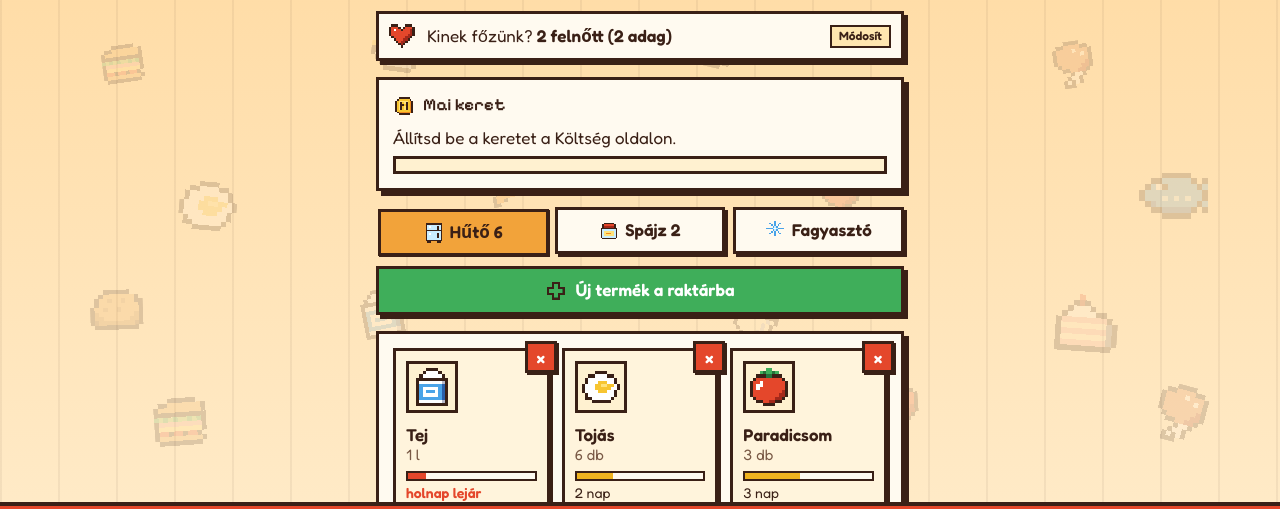
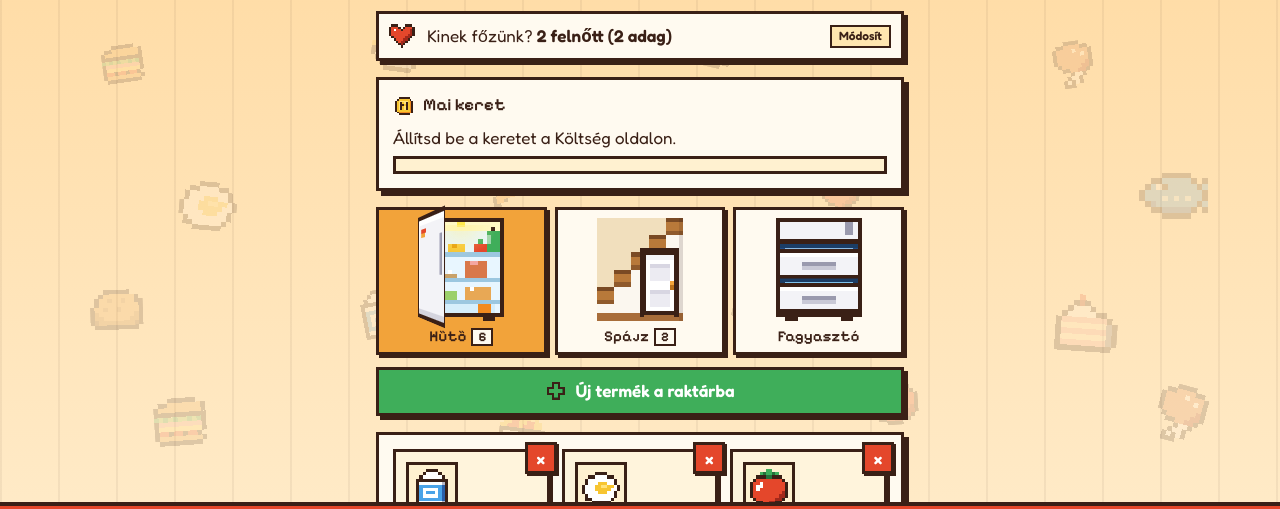
Before and after one commit to strattila90-hue/mi-legyen-a-kaja-, a plain HTML site: page index.html in a window 1280 px wide. Shown: the part 223-732 px from the top of the page. Drawn offline with Linux system fonts and the light colour scheme.

Commit message:
Animált pixel art helyszínek: nyíló hűtőajtó, lépcső alatti spájz, kihúzható fagyasztófiókok
Co-Authored-By: Claude Opus 5.5 <noreply@anthropic.com>
Claude-Session: https://claude.ai/code/session_01UjEV96kmmp1rxTGfvLT8zd

```diff
--- a/app.js
+++ b/app.js
@@ -1,4 +1,4 @@
-var VER="1.6";
+var VER="1.7";
 /* ---------- alapok ---------- */
 function $(i){return document.getElementById(i)}
 function esc(s){return String(s==null?"":s).replace(/[&<>"']/g,function(c){return{"&":"&amp;","<":"&lt;",">":"&gt;",'"':"&quot;","'":"&#39;"}[c]})}
@@ -139,7 +139,7 @@ function ac(inp,box,onPick){var sel=-1,list=[];
   $("lg1").innerHTML=ic("pot");$("lg2").innerHTML=ic("egg");$("pot").innerHTML=ic("pot");$("hhi").innerHTML=ic("heart");
   [["i-coin","coin"],["i-coin2","coin"],["i-plus","plus"],["i-book","book"],["i-pen","pen"],["i-cart","cart"],["i-cart2","cart"],["i-chart","chart"],["i-heart","heart"],["i-gear","gear"]].forEach(function(a){$(a[0]).innerHTML=ic(a[1])});
   document.querySelectorAll("[data-i]").forEach(function(e){e.innerHTML=ic(e.dataset.i)});
-  document.querySelectorAll(".tabs button").forEach(function(b){b.insertAdjacentHTML("afterbegin",'<span class="ic">'+ic({fridge:"fridge",pantry:"jar",freezer:"ice"}[b.dataset.t])+"</span>")})})();
+  if(window.buildLocs)buildLocs()})();
 document.querySelectorAll("dialog [data-close]").forEach(function(b){b.onclick=function(){b.closest("dialog").close()}});
 document.querySelectorAll("dialog").forEach(function(d){d.addEventListener("click",function(e){if(e.target===d)d.close()})});
 
@@ -152,7 +152,7 @@ function drawStock(){var a=items.filter(function(i){return i.loc===tab}).sort(fu
     return '<div class="slot '+cls(d)+'" data-id="'+i.id+'" tabindex="0" role="button" aria-label="'+esc(i.n)+' szerkesztése"><button type="button" class="x" data-x="'+i.id+'" aria-label="'+esc(i.n)+' törlése">×</button><div class="tile">'+ic(ico(i.n))+'</div><div class="n">'+esc(i.n)+'</div><div class="q">'+nf(i.q)+" "+i.u+'</div><div class="hp"><b style="width:'+p+'%"></b></div><div class="d">'+dtxt(d)+"</div></div>"}).join("")
     :'<div class="q">Itt még nincs semmi. Koppints az Új termék gombra.</div>';
   var cnt={};items.forEach(function(i){cnt[i.loc]=(cnt[i.loc]||0)+1});
-  document.querySelectorAll(".tabs button").forEach(function(b){b.setAttribute("aria-selected",b.dataset.t===tab);var t=LOCN[b.dataset.t]+(cnt[b.dataset.t]?" "+cnt[b.dataset.t]:"");b.lastChild.textContent=t});
+  document.querySelectorAll(".tabs button").forEach(function(b){b.setAttribute("aria-selected",b.dataset.t===tab);var c=b.querySelector(".cnt");if(c)c.textContent=cnt[b.dataset.t]||"";b.setAttribute("aria-label",LOCN[b.dataset.t]+", "+(cnt[b.dataset.t]||0)+" tétel")});
   drawDishes()}
 document.querySelectorAll(".tabs button").forEach(function(b){b.onclick=function(){tab=b.dataset.t;drawStock()}});
 $("grid").onclick=function(e){var x=e.target.closest("[data-x]");if(x){e.stopPropagation();delItem(x.dataset.x);return}var s=e.target.closest(".slot");if(s)openItem(s.dataset.id)};
--- /dev/null
+++ b/scenes.js
@@ -0,0 +1,63 @@
+/* Animált pixel art helyszínek a Raktár fülekhez: hűtő nyíló ajtóval, lépcső alatti spájz, fagyasztó kihúzható fiókokkal.
+   Minden jelenet 20x24-es pixelrács; az ajtók/fiókok külön rétegek, CSS animálja őket lépcsőzetes (steps) mozgással. */
+(function(){
+var O="#3a2016";
+function r(x,y,w,h,c){return '<rect x="'+x+'" y="'+y+'" width="'+w+'" height="'+h+'" fill="'+c+'"/>'}
+function box(x,y,w,h,fill,line){return r(x,y,w,h,line||O)+r(x+1,y+1,w-2,h-2,fill)}
+function svg(vb,inner,cls){return '<svg class="'+(cls||"")+'" viewBox="'+vb+'" shape-rendering="crispEdges" preserveAspectRatio="none" aria-hidden="true">'+inner+"</svg>"}
+/* apró ételek */
+function milk(x,y){return r(x,y,3,5,O)+r(x+1,y+1,1,3,"#fff")+r(x+1,y+2,1,1,"#4aa3e8")}
+function tomato(x,y){return r(x,y+1,3,2,"#e4472b")+r(x+1,y,1,1,"#3fae5a")}
+function cheese(x,y){return r(x,y,4,2,"#f7c531")+r(x+1,y,1,1,"#e69a00")}
+function egg(x,y){return r(x,y,1,2,"#fff")}
+function bottle(x,y,c){return r(x+1,y,1,1,O)+r(x,y+1,3,5,c)+r(x,y+2,1,2,"rgba(255,255,255,.5)")}
+function jar(x,y,lid,c){return r(x,y,3,1,lid)+r(x,y+1,3,3,c)+r(x,y+1,1,1,"rgba(255,255,255,.5)")}
+
+/* ---------- HŰTŐ ---------- */
+function fridge(){
+  var bg=box(0,0,20,23,"#e8f6ff")+r(1,1,18,2,"#fff9c4")+r(9,1,2,1,"#ffe94d")      /* belső tér + lámpa */
+    +r(1,8,18,1,"#9cc7e0")+r(1,14,18,1,"#9cc7e0")+r(1,19,18,1,"#9cc7e0")              /* üvegpolcok */
+    +milk(2,3)+cheese(7,6)+tomato(13,5)+tomato(15,5)+bottle(16,2,"#3fae5a")
+    +egg(3,12)+egg(5,12)+egg(7,12)+r(2,13,7,1,"#c9a26a")+r(11,10,5,4,"#d9784a")+r(12,10,2,1,"#f4a6a0")
+    +r(2,17,7,2,"#9bd06b")+r(3,16,2,1,"#3fae5a")+r(11,16,6,3,"#e8a855")+r(12,16,1,1,"#fff")
+    +r(2,20,16,2,"#d6eefb")+r(3,20,3,2,"#e4472b")+r(14,20,3,2,"#f28a1f")              /* zöldségfiók */
+    +r(2,23,3,1,O)+r(15,23,3,1,O);                                                     /* lábak */
+  var front=box(0,0,20,23,"#f3f3f7")+r(1,1,18,1,"#fff")+r(1,21,18,1,"#d4d4de")+r(16,5,2,8,"#9a9aae")+r(16,5,1,8,"#c9c9d6")
+    +r(3,3,4,1,"#e4472b")+r(3,4,3,1,"#f2a33a")+r(1,1,1,20,"#fff");
+  var back=box(0,0,20,23,"#e2e2ea")+r(2,7,16,1,"#b9b9c9")+r(2,13,16,1,"#b9b9c9")+r(2,19,16,1,"#b9b9c9")
+    +bottle(3,1,"#e4472b")+bottle(8,1,"#f7c531")+bottle(13,1,"#3fae5a")
+    +jar(4,9,"#3fae5a","#f7c531")+jar(9,9,"#e4472b","#f4a6a0")+jar(14,9,"#2b5fa8","#fff")+milk(4,14)+milk(9,14)+bottle(13,13,"#4aa3e8");
+  return '<div class="sc sc-fridge">'+svg("0 0 20 24",bg,"in")+'<div class="dr door l">'+svg("0 0 20 23",front,"f")+svg("0 0 20 23",back,"b")+"</div></div>"}
+
+/* ---------- SPÁJZ (lépcső alatt) ---------- */
+function pantry(){
+  var o=r(0,0,20,24,"#f1dfbd")+r(0,22,20,2,"#a86d3a");                                  /* fal + padló */
+  for(var i=0;i<5;i++){var x=i*4,top=16-i*4;
+    o+=r(x,top,4,1,"#7a4a24")+r(x,top+1,4,3,"#b8793a")+r(x,top+3,4,1,"#8f5a2c");          /* lépcsőfokok */
+    o+=r(x,top+4,4,22-top-4,"#fbf7ef")}                                                   /* lépcső alatti fehér fal */
+  o+=r(0,0,1,1,"#f1dfbd")+r(19,0,1,24,"rgba(58,32,22,.15)");
+  /* a spájz belseje az ajtó mögött */
+  o+=r(11,8,7,14,"#5a3a24")+r(11,12,7,1,"#c98a4a")+r(11,16,7,1,"#c98a4a")+r(11,20,7,1,"#c98a4a")
+    +jar(12,9,"#e4472b","#f28a1f")+jar(15,9,"#3fae5a","#e4472b")
+    +r(12,13,3,3,"#fff")+r(12,13,3,1,"#e8a855")+r(16,14,2,2,"#b9b9c9")+r(16,14,2,1,"#e4472b")
+    +r(12,18,2,2,"#b8793a")+r(14,18,2,2,"#a0662e")+r(16,17,2,3,"#f7c531")+r(11,21,7,1,"#3a2016");
+  o+=r(10,7,9,1,O)+r(10,7,1,16,O)+r(18,7,1,16,O);                                        /* ajtókeret */
+  var door=box(0,0,9,15,"#ffffff")+r(1,1,7,1,"#f3f3f7")+r(2,3,5,4,"#ecebf2")+r(2,9,5,4,"#ecebf2")+r(2,3,5,1,"#d8d6e2")+r(2,9,5,1,"#d8d6e2")+r(7,7,1,2,"#b9701a")+r(7,7,1,1,"#f2a33a");
+  var dback=box(0,0,9,15,"#e9e4d8")+r(1,5,7,1,"#c98a4a")+r(1,10,7,1,"#c98a4a")+r(2,2,1,3,"#e4472b")+r(4,2,1,3,"#3fae5a")+r(6,3,2,2,"#f7c531")+r(2,7,4,3,"#fff")+r(2,7,4,1,"#e8a855");
+  return '<div class="sc sc-pantry">'+svg("0 0 20 24",o,"in")+'<div class="dr door l pdoor">'+svg("0 0 9 15",door,"f")+svg("0 0 9 15",dback,"b")+"</div></div>"}
+
+/* ---------- FAGYASZTÓ (a hűtő alsó része, kihúzható fiókok) ---------- */
+function drawer(items){var f=box(0,6,20,7,"#f3f3f7")+r(1,7,18,1,"#fff")+r(6,9,8,1,"#9a9aae")+r(6,10,8,1,"#c9c9d6");
+  var tray=r(1,0,18,6,"#2b5fa8")+r(2,1,16,5,"#bfe6ff")+items;return f+tray}
+function freezer(){
+  var bg=box(0,0,20,23,"#1b3d66")+r(1,1,18,4,"#f3f3f7")+r(16,1,2,3,"#9a9aae")+r(0,5,20,1,O)              /* hűtőajtó alja */
+    +r(2,7,16,1,"#7fc3ee")+r(2,15,16,1,"#7fc3ee")+r(3,8,1,1,"#fff")+r(14,16,1,1,"#fff")+r(2,23,3,1,O)+r(15,23,3,1,O);
+  var d1=drawer(r(3,2,3,3,"#fff")+r(4,3,1,1,"#bfe6ff")+r(7,2,5,3,"#4aa3e8")+r(8,3,3,1,"#fff")+r(13,2,4,3,"#e4472b")+r(14,2,2,1,"#f7c531"));
+  var d2=drawer(r(3,2,5,3,"#3fae5a")+r(4,3,1,1,"#9bd06b")+r(9,2,4,3,"#f7c531")+r(10,3,2,1,"#e8a855")+r(14,2,3,3,"#fff")+r(15,3,1,1,"#f4a6a0"));
+  return '<div class="sc sc-freezer">'+svg("0 0 20 24",bg,"in")+'<div class="fd fd1">'+svg("0 0 20 13",d1)+'</div><div class="fd fd2">'+svg("0 0 20 13",d2)+"</div>"+
+    '<span class="frost f1"></span><span class="frost f2"></span><span class="frost f3"></span></div>'}
+
+var SC={fridge:fridge,pantry:pantry,freezer:freezer};
+window.buildLocs=function(){document.querySelectorAll(".tabs button").forEach(function(b){var t=b.dataset.t;b.classList.add("loc");
+  b.innerHTML=SC[t]()+'<span class="lbl"><span class="ln">'+b.textContent.trim()+'</span> <b class="cnt"></b></span>'})};
+})();
--- a/style.css
+++ b/style.css
@@ -214,3 +214,40 @@ input[type=checkbox]{width:auto}
 details.all{margin-top:8px}details.all>summary{cursor:pointer;font-weight:600;font-size:17px;padding:10px 12px;border:3px solid var(--line);background:var(--panel);box-shadow:3px 3px 0 var(--sh);list-style:none}
 details.all>summary::before{content:"▸ "}details.all[open]>summary::before{content:"▾ "}
 .cc-b i.from b.loc{display:inline;font-size:13px;font-weight:600;line-height:1.3}
+/* ---- animált helyszínek (hűtő, spájz, fagyasztó) ---- */
+.tabs{align-items:stretch}
+.tabs button.loc{flex-direction:column;gap:6px;padding:8px 6px 6px;justify-content:flex-start}
+.tabs button.loc[aria-selected="true"]{transform:none;box-shadow:3px 3px 0 var(--sh);background:var(--amber)}
+.sc{position:relative;width:100%;max-width:86px;aspect-ratio:20/24;margin:0 auto;perspective:420px}
+.sc svg{position:absolute;inset:0;width:100%;height:100%;display:block}
+.door{position:absolute;transform-style:preserve-3d;transition:transform .5s steps(5,end);z-index:2}
+.door svg{backface-visibility:hidden;-webkit-backface-visibility:hidden}
+.door svg.b{transform:rotateY(180deg)}
+.sc-fridge .door{left:0;top:0;width:100%;height:95.84%;transform-origin:left center}
+.pdoor{left:52.5%;top:31.25%;width:42.5%;height:62.5%;transform-origin:left center}
+.loc[aria-selected="true"] .sc-fridge .door,.loc:focus-visible .sc-fridge .door{transform:rotateY(-74deg)}
+.loc[aria-selected="true"] .pdoor,.loc:focus-visible .pdoor{transform:rotateY(-80deg)}
+.fd{position:absolute;left:0;width:100%;height:54.167%;clip-path:inset(46.15% 0 0 0);transition:transform .45s steps(4,end),clip-path .45s steps(4,end);transform-origin:50% 100%}
+.fd1{top:4.167%;z-index:3}.fd2{top:37.5%;z-index:2;transition-delay:.12s}
+.loc[aria-selected="true"] .fd,.loc:focus-visible .fd{clip-path:inset(0 0 0 0)}
+.loc[aria-selected="true"] .fd1,.loc:focus-visible .fd1{transform:translateY(26%) scale(1.08)}
+.loc[aria-selected="true"] .fd2,.loc:focus-visible .fd2{transform:translateY(12%) scale(1.04)}
+@media (hover:hover){
+  .loc:hover .sc-fridge .door{transform:rotateY(-74deg)}
+  .loc:hover .pdoor{transform:rotateY(-80deg)}
+  .loc:hover .fd{clip-path:inset(0 0 0 0)}
+  .loc:hover .fd1{transform:translateY(26%) scale(1.08)}
+  .loc:hover .fd2{transform:translateY(12%) scale(1.04)}}
+.sc-fridge::after{content:"";position:absolute;left:8%;right:8%;top:6%;height:30%;background:radial-gradient(ellipse at 50% 0,rgba(255,240,150,.55),transparent 70%);opacity:0;transition:opacity .3s steps(3);pointer-events:none;z-index:1}
+.loc[aria-selected="true"] .sc-fridge::after{opacity:1;animation:hum 2.4s steps(2) infinite}
+@keyframes hum{50%{opacity:.75}}
+.frost{position:absolute;width:7%;aspect-ratio:1;background:#fff;opacity:0;z-index:4;pointer-events:none}
+.f1{left:22%;top:30%}.f2{left:55%;top:24%}.f3{left:78%;top:34%}
+.loc[aria-selected="true"] .frost{animation:frost 1.8s steps(6) infinite}
+.loc[aria-selected="true"] .f2{animation-delay:.6s}.loc[aria-selected="true"] .f3{animation-delay:1.2s}
+@keyframes frost{0%{opacity:0;transform:translateY(0)}20%{opacity:.9}100%{opacity:0;transform:translateY(-260%)}}
+.lbl{display:flex;align-items:center;justify-content:center;gap:5px;font-family:"Pixelify Sans",monospace;font-weight:600;font-size:15px;line-height:1.1}
+.lbl .cnt{display:inline-block;min-width:22px;padding:0 5px;border:2px solid var(--line);background:var(--panel);color:var(--ink);font-size:13px;text-align:center}
+.lbl .cnt:empty{display:none}
+@media (prefers-reduced-motion:reduce){.door,.fd,.sc-fridge::after{transition:none}.frost{animation:none!important}.loc .sc-fridge::after{animation:none!important}}
+.sc-pantry{perspective-origin:30% 60%}.sc-fridge{perspective-origin:10% 50%}
--- a/sw.js
+++ b/sw.js
@@ -1,6 +1,6 @@
 /* Service worker: hálózat először (mindig a legfrissebb verzió), offline a tárolt másolat. */
-var CACHE="kaja-v1.6";
-var FILES=["./","index.html","style.css","sprites.js","data.js","app.js","firebase-config.js","sync.js","vendor/firebase-app-compat.js","vendor/firebase-auth-compat.js","vendor/firebase-firestore-compat.js","manifest.webmanifest","icon.svg","icon-192.png","icon-512.png"];
+var CACHE="kaja-v1.7";
+var FILES=["./","index.html","style.css","sprites.js","scenes.js","data.js","app.js","firebase-config.js","sync.js","vendor/firebase-app-compat.js","vendor/firebase-auth-compat.js","vendor/firebase-firestore-compat.js","manifest.webmanifest","icon.svg","icon-192.png","icon-512.png"];
 self.addEventListener("install",function(e){self.skipWaiting();e.waitUntil(caches.open(CACHE).then(function(c){return c.addAll(FILES)}).catch(function(){}))});
 self.addEventListener("activate",function(e){e.waitUntil(caches.keys().then(function(k){return Promise.all(k.filter(function(x){return x!==CACHE}).map(function(x){return caches.delete(x)}))}).then(function(){return self.clients.claim()}))});
 self.addEventListener("message",function(e){if(e.data==="skip")self.skipWaiting()});
```
Also changed, not shown: index.html (+1 -0 lines).
